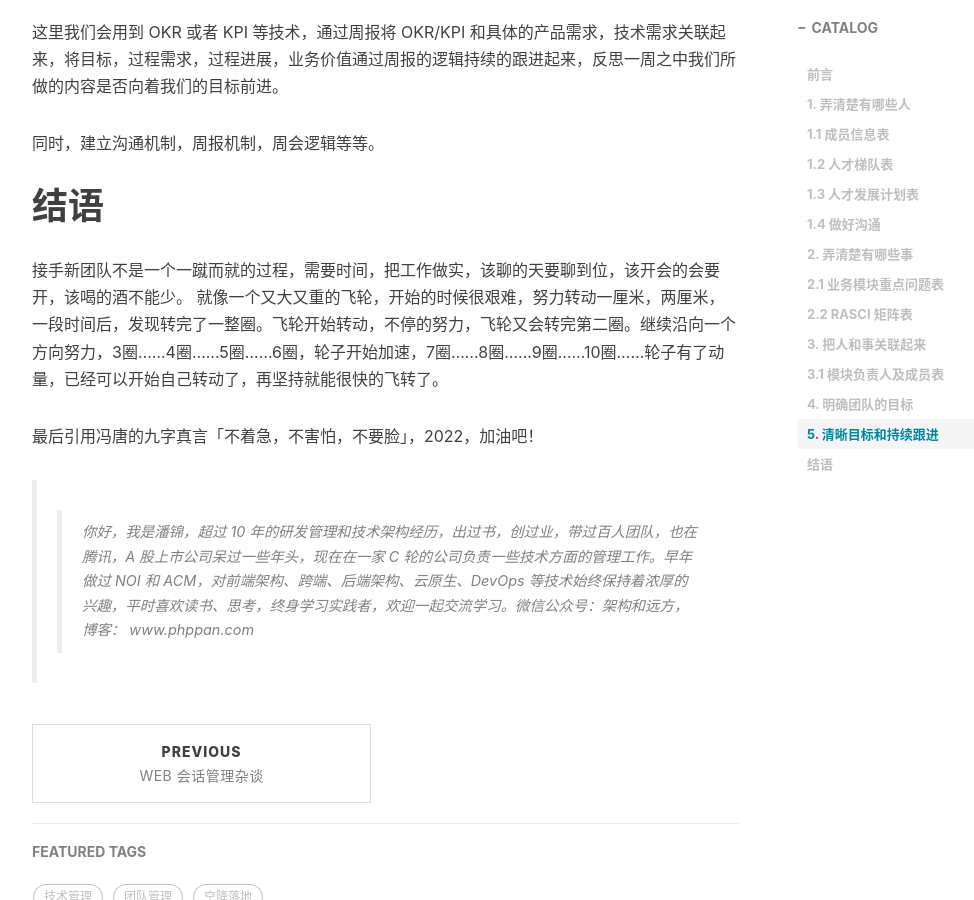
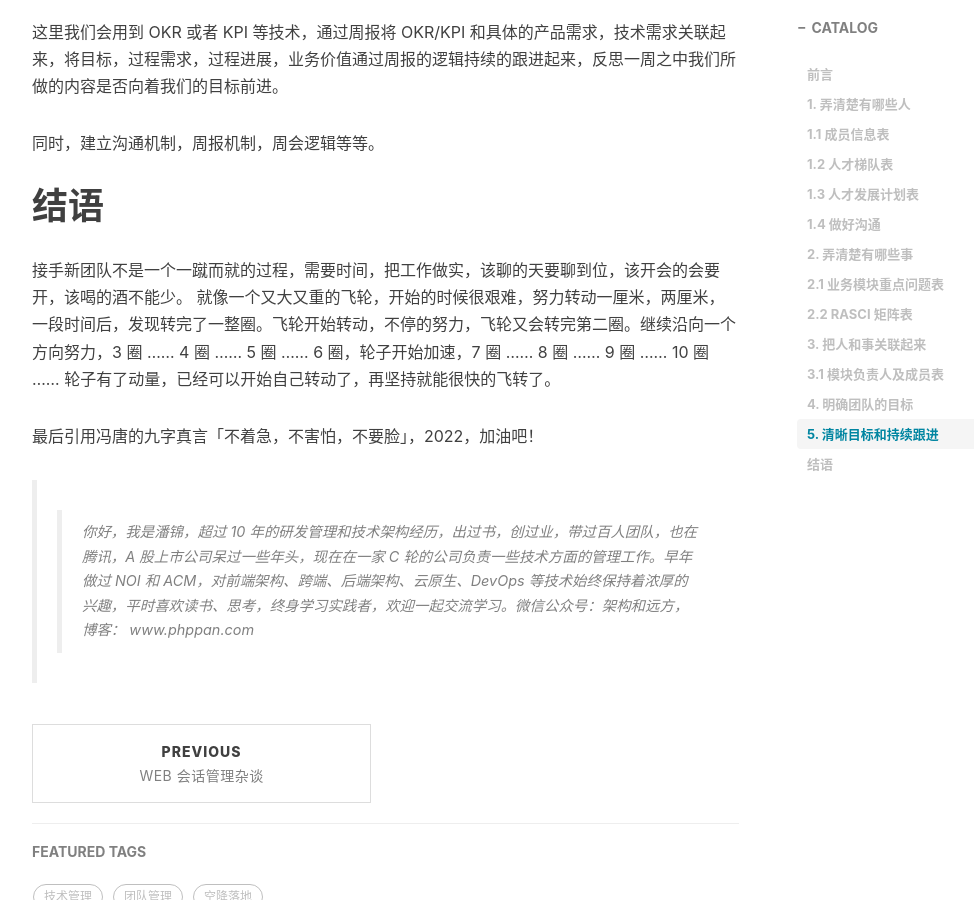
Before and after one commit to phppan/phppan.github.io, a Jekyll site: the page built from _posts/2022-02-26-六张表格让你快速搞定新技术团队.md, in a window 1280 px wide and 900 px high, scrolled down 4917 px. Shown: the whole window, without its empty margins (233-1207 px from the left). Built offline with Jekyll 4.4.1, drawn with Linux system fonts in a browser that asks for light colours; nearby versions of some CDN libraries; comment, search, counter and statistics services are not loaded.

Commit message:
fix:表格调整

```diff
--- a/_posts/2022-02-26-六张表格让你快速搞定新技术团队.md
+++ b/_posts/2022-02-26-六张表格让你快速搞定新技术团队.md
@@ -44,9 +44,9 @@
 人才梯队表主要是帮助你理清当前团队的梯队情况，哪些是能带项目的，哪些是只能执行的，以及当有人才流失的时候，哪些同学是可以补位的。
 
 
-| -| 前端	| 后端	| 移动端	| QA
+| -| 前端	| 后端	| 移动端	| QA|
 |  ----  | ----  |----  |----  |----  |
-| 负责人	| 张三| 	李四| 	王五	|赵六
+| 负责人	| 张三| 	李四| 	王五	|赵六|
 | 第一梯队	| -| -| -| -|
 | 第二梯队	| -| -| -| -|
 
@@ -60,7 +60,7 @@
 ## 1.3 人才发展计划表
 人才发展计划表主要是识别出团队中成员的当前状态，以及下一步的发展计划。
 
-| 姓名	| 当前状态	|下一步计划	|风险	|备注
+| 姓名	| 当前状态	|下一步计划	|风险	|备注|
 |  ----  | ----  |----  |----  |----  |
 | 张三|骨干| 职级晋升| 后备 leader| -|
 | 李四|执行| 后备培养| 轻微离职倾向| -|
@@ -99,7 +99,7 @@
 
 ## 3.1 模块负责人及成员表
 
-|业务线	|前端	|后端	|移动端	|QA |备注
+|业务线	|前端	|后端	|移动端	|QA |备注|
 |  ----  | ----  |----  |----  |----  |----  |
 | 订单系统|张三|李四|王五（模块负责人）、赵六|-|-|
 
@@ -127,7 +127,7 @@
 
 # 结语
 接手新团队不是一个一蹴而就的过程，需要时间，把工作做实，该聊的天要聊到位，该开会的会要开，该喝的酒不能少。
-就像一个又大又重的飞轮，开始的时候很艰难，努力转动一厘米，两厘米，一段时间后，发现转完了一整圈。飞轮开始转动，不停的努力，飞轮又会转完第二圈。继续沿向一个方向努力，3圈……4圈……5圈……6圈，轮子开始加速，7圈……8圈……9圈……10圈……轮子有了动量，已经可以开始自己转动了，再坚持就能很快的飞转了。
+就像一个又大又重的飞轮，开始的时候很艰难，努力转动一厘米，两厘米，一段时间后，发现转完了一整圈。飞轮开始转动，不停的努力，飞轮又会转完第二圈。继续沿向一个方向努力，3 圈 …… 4 圈 …… 5 圈 …… 6 圈，轮子开始加速，7 圈 …… 8 圈 …… 9 圈 …… 10 圈 …… 轮子有了动量，已经可以开始自己转动了，再坚持就能很快的飞转了。
 
 最后引用冯唐的九字真言「不着急，不害怕，不要脸」，2022，加油吧！
 
```
